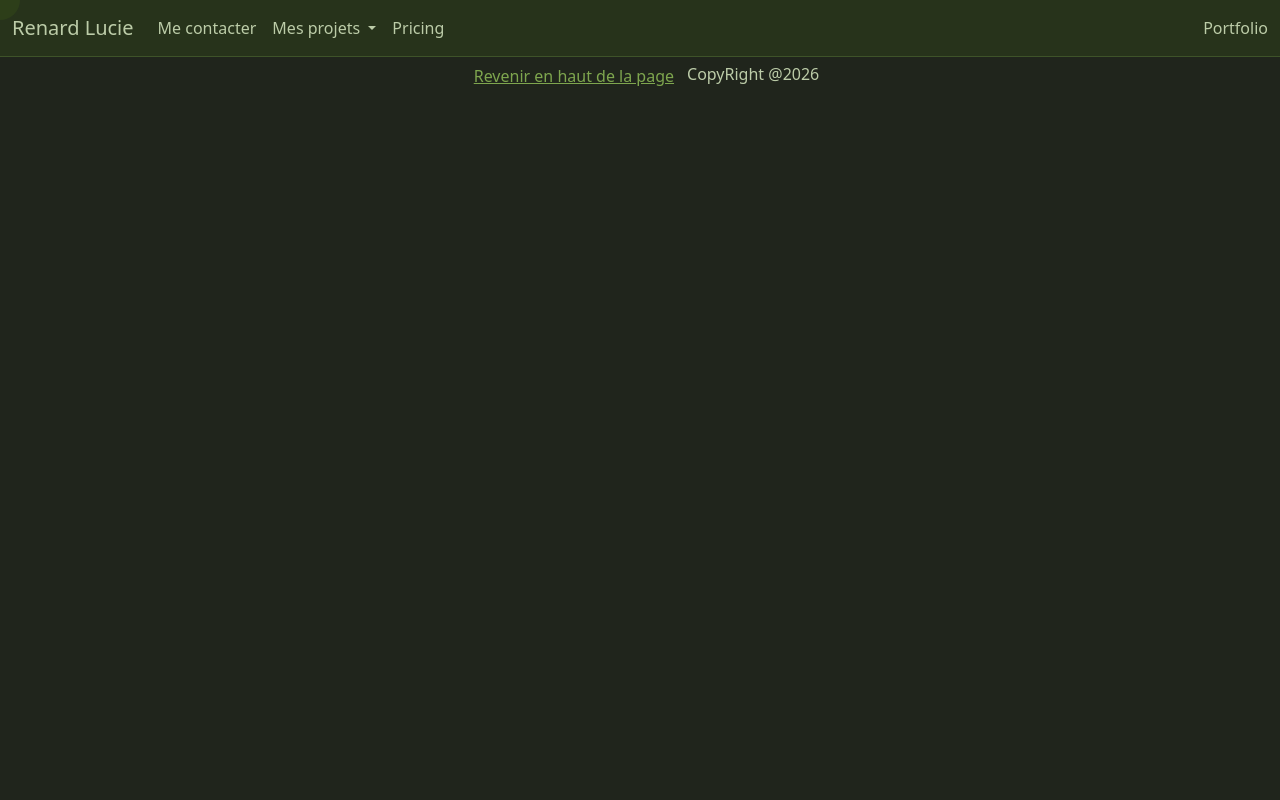
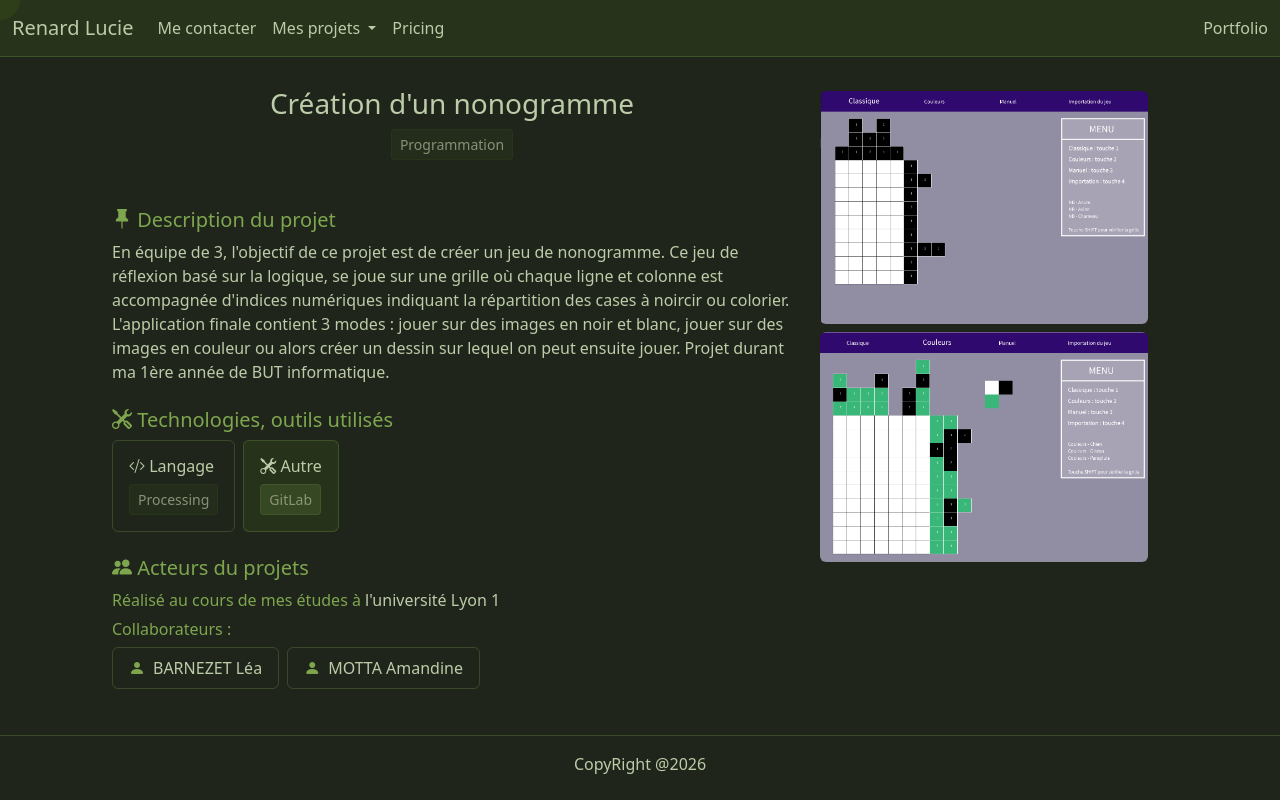
Before and after one commit to Lucie05FR/portfolio2026, an Angular app: page /project/1 in a window 1280 px wide. Built offline with nearby package versions, Linux system fonts and the light colour scheme.

Commit message:
mise en plage de la vue d un projet

```diff
--- a/src/app/app.component.html
+++ b/src/app/app.component.html
@@ -5,7 +5,7 @@
   [style.top.px]="bubbleY"
 ></div>
 
-<nav class="navbar navbar-expand-lg bg-secondary border-bottom">
+<nav class="navbar navbar-expand-lg bg-secondary border-bottom navbar-dark">
   <div class="container-fluid">
     <a class="navbar-brand" href="#">Renard Lucie</a>
     <button
@@ -53,10 +53,10 @@
   </div>
 </nav>
 
-<router-outlet />
+<div class="body">
+  <router-outlet />
+</div>
 
-<div class="card-footer text-center">
-  <a href="#" class="btn btn-link text-center text-info"
-    >Revenir en haut de la page</a
-  >{{ "CopyRight @2026" }}
+<div class="card-footer text-center border-top p-3">
+  {{ "CopyRight @2026" }}
 </div>
--- a/src/app/app.component.scss
+++ b/src/app/app.component.scss
@@ -1,3 +1,6 @@
 nav {
-    background-color: var(--bs-secondary) !important;
+  background-color: var(--bs-secondary) !important;
 }
+.body {
+  margin: 30px 100px !important;
+}
--- a/src/app/home/home.component.scss
+++ b/src/app/home/home.component.scss
@@ -1,24 +1,13 @@
-.card:hover {
-  transition: all 0.5s ease;
-  color: var(--bs-primary);
-  background-color: var(--bs-secondary);
-}
-.card {
-  transition: all 0.5s ease;
-}
-
 h5 {
   color: var(--bs-primary);
 }
 
-.body {
-  padding: 30px 100px !important;
+::ng-deep .card:hover {
+  transform: scale(1.02);
+  color: var(--bs-primary);
+  background-color: var(--bs-secondary);
 }
 
-button {
-  margin-right: 8px;
+::ng-deep .card {
+  transition: all 0.3s ease;
 }
-
-// .card-text {
-//   margin-bottom: 5px;
-// }
--- a/src/app/models/client.type.ts
+++ b/src/app/models/client.type.ts
@@ -1,3 +1,3 @@
-const clientTypes = ['Université Lyon 1', 'Greta de l\'Ain', 'Scantech'] as const;
+const clientTypes = ['l\'université Lyon 1', 'le Greta de l\'Ain', 'Scantech'] as const;
 
 export type clientType = (typeof clientTypes)[number];
--- a/src/app/models/collaborators.model.ts
+++ b/src/app/models/collaborators.model.ts
@@ -19,7 +19,7 @@ export const collaborators: Record<CollaboratorKey, Collaborator> = {
   leabarnezet: {
     firstName: 'Léa',
     lastName: 'Barnezet',
-    email: 'leabarneze@gmail.com',
+    email: 'leabarnezet@gmail.com',
     linkedin: 'https://www.linkedin.com/in/léa-barnezet-333aa8267/',
     link: 'https://siteportfolio-production-c26a.up.railway.app',
   },
--- a/src/app/project/project.component.html
+++ b/src/app/project/project.component.html
@@ -1,24 +1,242 @@
-<!-- <div class="container mt-5">
-  <h3>{{ this.project.name }}</h3>
-  <span class="badge text-bg-secondary">{{ this.project.madeFor }}</span>
+<div class="row g-0 h-100">
+  @if (project) {
+    @if (project.pictures && project.pictures.length > 0) {
+      <div class="container row">
+        <div class="col-8">
+          <h3 class="text-center">
+            {{ project.name }}
+          </h3>
+          <div class="gap-1 text-center mb-5">
+            @for (other of toArray(project.subject); track other) {
+              <button type="button" class="btn btn-secondary btn-sm" disabled>
+                {{ other }}
+              </button>
+            }
+          </div>
+
+          <!-- DESCRIPTION -->
+          @if (project.description) {
+            <h5 class="text-info">
+              <i class="bi bi-pin-fill text-info"></i> Description du projet
+            </h5>
+            <p>
+              {{ project.description }}
+            </p>
+            @if (project.details) {
+              <p>
+                {{ project.details }}
+              </p>
+            }
+          }
+
+          <!-- TECHNOLOGIES -->
+          @if (
+            project.langages ||
+            project.IDE ||
+            project.frameworks ||
+            project.other
+          ) {
+            <h5 class="text-info mt-4">
+              <i class="bi bi-tools text-info"></i> Technologies, outils
+              utilisés
+            </h5>
+
+            <div class="d-flex flex-wrap gap-2">
+              @if (project.langages) {
+                <div class="border p-3 rounded">
+                  <h6>
+                    <i class="bi bi-code-slash"></i> Langage{{
+                      isArray(project.langages) && project.langages.length > 1
+                        ? "s"
+                        : ""
+                    }}
+                  </h6>
+                  <div class="d-flex flex-wrap gap-1">
+                    @for (langage of toArray(project.langages); track langage) {
+                      <button
+                        type="button"
+                        class="btn btn-secondary btn-sm"
+                        disabled
+                      >
+                        {{ langage }}
+                      </button>
+                    }
+                  </div>
+                </div>
+              }
+
+              @if (project.frameworks) {
+                <div class="border p-3 rounded">
+                  <h6>
+                    <i class="bi bi-box"></i> Framework{{
+                      isArray(project.frameworks) &&
+                      project.frameworks.length > 1
+                        ? "s"
+                        : ""
+                    }}
+                  </h6>
+                  <div class="d-flex flex-wrap gap-1">
+                    @for (
+                      framework of toArray(project.frameworks);
+                      track framework
+                    ) {
+                      <button
+                        type="button"
+                        class="btn btn-info btn-sm"
+                        disabled
+                      >
+                        {{ framework }}
+                      </button>
+                    }
+                  </div>
+                </div>
+              }
+
+              @if (project.IDE) {
+                <div class="border p-3 rounded">
+                  <h6><i class="bi bi-laptop"></i> IDE</h6>
+                  <div class="d-flex flex-wrap gap-1">
+                    @for (ide of toArray(project.IDE); track ide) {
+                      <button
+                        type="button"
+                        class="btn btn-secondary btn-sm"
+                        disabled
+                      >
+                        {{ ide }}
+                      </button>
+                    }
+                  </div>
+                </div>
+              }
+
+              @if (project.other) {
+                <div
+                  class="border p-3 rounded"
+                  style="background-color: var(--bs-secondary)"
+                >
+                  <h6>
+                    <i class="bi bi-tools"></i> Autre{{
+                      isArray(project.other) && project.other.length > 1
+                        ? "s"
+                        : ""
+                    }}
+                  </h6>
+                  <div class="d-flex flex-wrap gap-1">
+                    @for (other of toArray(project.other); track other) {
+                      <button
+                        type="button"
+                        class="btn btn-info btn-sm"
+                        disabled
+                      >
+                        {{ other }}
+                      </button>
+                    }
+                  </div>
+                </div>
+              }
+            </div>
+          }
+
+          @if (project.madeFor || project.collaborators) {
+            <h5 class="text-info mt-4">
+              <i class="bi bi-people-fill text-info"></i> Acteurs du projets
+            </h5>
+            <!-- CLIENT -->
+            @if (project.madeFor) {
+              <div class="d-flex">
+                <p class="mb-2">
+                  <span class="text-info"
+                    >Réalisé
+                    {{
+                      project.madeFor === "l'université Lyon 1"
+                        ? "au cours de mes études à"
+                        : "pour"
+                    }} </span
+                  >{{ project.madeFor }}
+                </p>
+              </div>
+            }
+
+            <!-- COLLABORATORS -->
+            @if (project.collaborators) {
+              <div class="mb-3 mt-0">
+                <h6 class="text-info">Collaborateurs :</h6>
+                <div class="d-flex flex-wrap gap-2">
+                  @for (
+                    collaborator of getCollaborators(project.collaborators);
+                    track collaborator
+                  ) {
+                    <a
+                      [href]="collaborator.linkedin || collaborator.link || '#'"
+                      target="_blank"
+                      class="text-decoration-none"
+                    >
+                      <div
+                        class="border rounded px-3 py-2 d-flex align-items-center gap-2 collaborator-badge"
+                      >
+                        <i class="bi bi-person-fill text-info"></i>
+                        <span
+                          >{{ collaborator.lastName | uppercase }}
+                          {{ collaborator.firstName }}
+                        </span>
+                      </div>
+                    </a>
+                  }
+                </div>
+              </div>
+            }
+
+            @if (project.link) {
+              <div class="mb-3">
+                <h5 class="text-info mt-4">
+                  <i class="bi bi-link-45deg text-info"></i> Lien{{
+                    isArray(project.link) && project.link.length > 1 ? "s" : ""
+                  }}
+                  utile{{
+                    isArray(project.link) && project.link.length > 1 ? "s" : ""
+                  }}
+                </h5>
+                <div class="d-flex flex-wrap gap-2">
+                  @for (link of toArray(project.link); track link) {
+                    <a
+                      [href]="link"
+                      target="_blank"
+                      class="text-decoration-none"
+                    >
+                      <div
+                        class="border rounded px-3 py-2 d-flex align-items-center gap-2 link-badge"
+                      >
+                        <i class="bi bi-box-arrow-up-right text-info"></i>
+                        <span>{{ link }}</span>
+                      </div>
+                    </a>
+                  }
+                </div>
+              </div>
+            }
+          }
+        </div>
+        <div class="col-4">
+          @for (picture of this.project.pictures; track picture) {
+            <img
+              class="rounded m-1"
+              style="
+                top: 0;
+                left: 0;
+                width: 100%;
+                height: fit-content;
+                object-fit: cover;
+              "
+              [src]="'assets/projects-images/' + picture.emplacement"
+              [alt]="picture.description"
+            />
+          }
+        </div>
+      </div>
+    } @else {
+      <h3 class="text-center">
+        {{ project.name }}
+      </h3>
+    }
+  }
 </div>
-<div class="card mb-3" style="max-width: 540px">
-  @if (this.haveImages) {
-    <div class="col-md-4">
-      <img
-        src="{{ this.project.pictures[0].emplacement }}"
-        class="img-fluid rounded-start"
-        alt="{{ this.project.pictures[0].description }}"
-      />
-    </div>
-  }
-  <div class="col-md-8">
-    <div class="card-body">
-      <h5 class="card-title">{{ this.project.name }}</h5>
-      <p class="card-text">{{ this.project.description }}</p>
-      <p class="card-text">
-        <span class="badge text-bg-secondary">{{ this.project.madeFor }}</span>
-      </p>
-    </div>
-  </div>
-</div> -->
--- a/src/app/project/project.component.scss
+++ b/src/app/project/project.component.scss
@@ -0,0 +1,27 @@
+::ng-deep img:hover,
+::ng-deep .border:hover {
+  transform: scale(1.02);
+}
+
+::ng-deep img,
+::ng-deep .border {
+  transition: all 0.3s ease;
+}
+
+button {
+  margin-right: 8px;
+}
+button:last-child {
+  margin-right: 0px;
+}
+
+::ng-deep .collaborator-badge {
+  transition: all 0.3s ease;
+  cursor: pointer;
+
+  &:hover {
+    transform: scale(1.05);
+    border-color: var(--bs-info) !important;
+    color: var(--bs-info);
+  }
+}
--- a/src/app/project/project.component.ts
+++ b/src/app/project/project.component.ts
@@ -1,28 +1,13 @@
-// import { Component, Input } from '@angular/core';
-// import { ProjectModel } from '../models/project.model';
-
-// @Component({
-//   selector: 'app-project',
-//   templateUrl: './project.component.html',
-//   styleUrl: './project.component.scss',
-// })
-// export class ProjectComponent {
-//   @Input() project!: ProjectModel;
-//   haveImages: boolean = false;
-
-//   constructor() {
-//     if (this.project !== undefined)
-//       this.haveImages = this.project.pictures.length > 0;
-//   }
-// }
 import { Component, OnInit } from '@angular/core';
 import { ActivatedRoute } from '@angular/router';
 import { ProjectModel } from '../models/project.model';
 import { ProjectService } from '../services/project.service';
+import { Collaborator, CollaboratorKey, collaborators } from '../models/collaborators.model';
 
 @Component({
   selector: 'app-project',
   templateUrl: './project.component.html',
+  styleUrl: './project.component.scss',
 })
 export class ProjectComponent implements OnInit {
   project?: ProjectModel;
@@ -37,5 +22,24 @@ export class ProjectComponent implements OnInit {
     if (id) {
       this.project = this.projectService.getProjectByOrder(+id);
     }
+    if (!this.project) {
+      throw new Error('Aucun projet séléctionné, projet inexistant');
+    }
+  }
+
+  isArray(element: any): boolean {
+    return Array.isArray(element);
+  }
+
+  toArray(value: string | string[] | undefined): string[] {
+    if (!value) return [];
+    return Array.isArray(value) ? value : [value];
+  }
+
+  getCollaborators(keys: string | string[]): Collaborator[] {
+    const arr = Array.isArray(keys) ? keys : [keys];
+    return arr
+      .map((key) => collaborators[key as CollaboratorKey])
+      .filter(Boolean);
   }
 }
--- a/src/app/services/datas.ts
+++ b/src/app/services/datas.ts
@@ -15,14 +15,12 @@ export const projectsDetails: ProjectModel[] = [
       { emplacement: 'img3.jpg', description: "Page édition d'une recette" },
       { emplacement: 'img4.jpg', description: "Page affichage d'une recette" },
     ],
-    madeFor: 'Université Lyon 1',
+    madeFor: 'l\'université Lyon 1',
     collaborators: ['leabarnezet'],
-    technologies: {
     langages: ['Html', 'CSS', 'PHP', 'SQL'],
     frameworks: 'CakePHP',
     IDE: 'PHP storm',
     other: 'GitLab',
-    },
     subject: 'Développement web',
   },
   // -------------------------------------------------------------------------
@@ -48,14 +46,12 @@ export const projectsDetails: ProjectModel[] = [
       { emplacement: 'img6.png', description: 'Poster expliquant le projet' },
       { emplacement: 'img7.png', description: 'Première page du site' },
     ],
-    madeFor: 'Université Lyon 1',
+    madeFor: 'l\'université Lyon 1',
     collaborators: ['leabarnezet', 'elyneblanchard', 'benjaminrobert'],
-    technologies: {
     langages: ['Dart'],
     frameworks: 'Flutter',
     IDE: 'Android Studio',
     other: ['GitLab', 'Canva', 'Trello', 'Firebase'],
-    },
     subject: ['Développement web', 'Développement mobile'],
   },
   // -------------------------------------------------------------------------
@@ -70,12 +66,10 @@ export const projectsDetails: ProjectModel[] = [
     pictures: [
       { emplacement: 'img8.png', description: 'Première page du site' },
     ],
-    madeFor: 'Université Lyon 1',
-    technologies: {
+    madeFor: 'l\'université Lyon 1',
     langages: ['Html', 'CSS', 'PHP', 'SQL'],
     IDE: 'Visual Studio Code',
     other: 'GitLab',
-    },
     subject: 'Développement web',
   },
   // -------------------------------------------------------------------------
@@ -83,20 +77,18 @@ export const projectsDetails: ProjectModel[] = [
     order: 2,
     name: 'Un puissance 4 sur ESP32',
     shortDescription:
-      'Implémentation d\'un puissance 4 jouable sur un ou deux ESP32 connectés',
+      "Implémentation d'un puissance 4 jouable sur un ou deux ESP32 connectés",
     description:
       'En duo, créer un puissance 4 jouable depuis un ESP 32, jouable avec un joystick et les leds (8x8) lié au microcontrolleur, le jeu peu se faire sur un unique ESP 32 ou deux différents connéctés. Projet durant ma 1ère année de BUT informatique.',
     productTime: 'Mai 2024',
     pictures: [
       { emplacement: 'img9.jpg', description: "Photograpie d'un ESP32" },
     ],
-    madeFor: 'Université Lyon 1',
+    madeFor: 'l\'université Lyon 1',
     collaborators: ['amandinemotta'],
-    technologies: {
     langages: 'Processing',
     IDE: 'Arduino IDE',
     other: 'GitLab',
-    },
     subject: 'Programmation',
   },
   // -------------------------------------------------------------------------
@@ -111,12 +103,10 @@ export const projectsDetails: ProjectModel[] = [
     pictures: [
       { emplacement: 'img10.png', description: 'Première page du site' },
     ],
-    technologies: {
     langages: ['Html', 'CSS', 'TypeScript'],
     frameworks: 'Angular',
     IDE: 'Visual Studio Code',
     other: 'GitHub',
-    },
     subject: 'Développement web',
   },
   // -------------------------------------------------------------------------
@@ -135,13 +125,10 @@ export const projectsDetails: ProjectModel[] = [
         description: 'Vision du gameplay de la version en couleur',
       },
     ],
-    madeFor: 'Université Lyon 1',
+    madeFor: 'l\'université Lyon 1',
     collaborators: ['leabarnezet', 'amandinemotta'],
-    technologies: {
     langages: 'Processing',
-      IDE: 'Processing IDE',
     other: 'GitLab',
-    },
     subject: 'Programmation',
   },
   // -------------------------------------------------------------------------
@@ -157,12 +144,10 @@ export const projectsDetails: ProjectModel[] = [
       { emplacement: 'img14.jpg', description: 'Page du site' },
       { emplacement: 'img15.jpg', description: 'Page du site' },
     ],
-    madeFor: 'Université Lyon 1',
-    technologies: {
+    madeFor: 'l\'université Lyon 1',
     langages: ['Html', 'CSS'],
     IDE: 'Visual Studio Code',
     other: ['GitLab', 'Canva'],
-    },
     subject: 'Développement web',
   },
   // -------------------------------------------------------------------------
@@ -181,12 +166,10 @@ export const projectsDetails: ProjectModel[] = [
       { emplacement: 'img16.png', description: 'Première page du site' },
     ],
     collaborators: ['anaskadar', 'leabarnezet', 'thomasperrin'],
-    technologies: {
     langages: ['Html', 'CSS', 'TypeScript'],
     frameworks: 'Next.js',
     IDE: 'Visual Studio Code',
     other: ['GitLab', 'Docker', 'phpMyAdmin', 'Trello', 'mailhog'],
-    },
     subject: 'Développement web',
     link: 'https://estivalesdebrou.fr',
   },
@@ -220,8 +203,7 @@ export const projectsDetails: ProjectModel[] = [
           'Modale affichant les détails d\'un prêt catégorie "emprunteur", vue d\'un utilisateur',
       },
     ],
-    madeFor: "Greta de l'Ain",
-    technologies: {
+    madeFor: 'le Greta de l\'Ain',
     langages: ['Html', 'CSS', 'JavaScript', 'PHP'],
     IDE: 'Visual Studio Code',
     other: [
@@ -232,7 +214,50 @@ export const projectsDetails: ProjectModel[] = [
       'Fog Project',
       'MariaDB',
     ],
+    subject: 'Développement web',
   },
+  // -------------------------------------------------------------------------
+  {
+    order: 9,
+    name: 'Regroupement de simulateurs',
+    shortDescription:
+      'Un site web pour la gestion et une application mobile pour les joueurs',
+    description:
+      'Développement en binôme d’un outils regroupant les simulateurs existant de l’entreprise. Projet réalisé durant mon alternance (septembre 2025 à aout 2026), je me suis concentré sur le front du projet, j’ai utilisé la librairie de l’entreprise et voila voila',
+    details: 'A',
+    productTime: 'Septembre 2025 - Aout 2026',
+    pictures: [
+      {
+        emplacement: 'img23.png',
+        description: "Logo de l'entreprise",
+      },
+    ],
+    madeFor: 'Scantech',
+    collaborators: 'mathisrodier',
+    langages: ['TypeScript', 'C++', 'SCSS', 'Html'],
+    frameworks: 'Angular',
+    IDE: 'Visual Studio Code',
+    other: ['GitLab', 'Bruno', 'Jira', 'MQTT'],
+    subject: ['Développement web'],
+  },
+
+  // -------------------------------------------------------------------------
+  {
+    order: 999,
+    name: 'TEST',
+    shortDescription: 'desc',
+    description: 'desc2',
+    productTime: 'temps',
+    langages: ['Html', 'CSS', 'JavaScript', 'PHP'],
+    IDE: 'Visual Studio Code',
+    other: [
+      'phpMyAdmin',
+      'Navicat',
+      'Wamp',
+      'Bitvise',
+      'Fog Project',
+      'MariaDB',
+    ],
     subject: 'Développement web',
   },
 ];
```
Also changed, not shown: src/app/home/home.component.html (+16 -18 lines), src/app/models/project.model.ts (+6 -8 lines), src/app/models/technologies.type.ts (+9 -8 lines), src/assets/projects-images/img23.png (added). Lines whose indentation alone changed are shown as unchanged.
